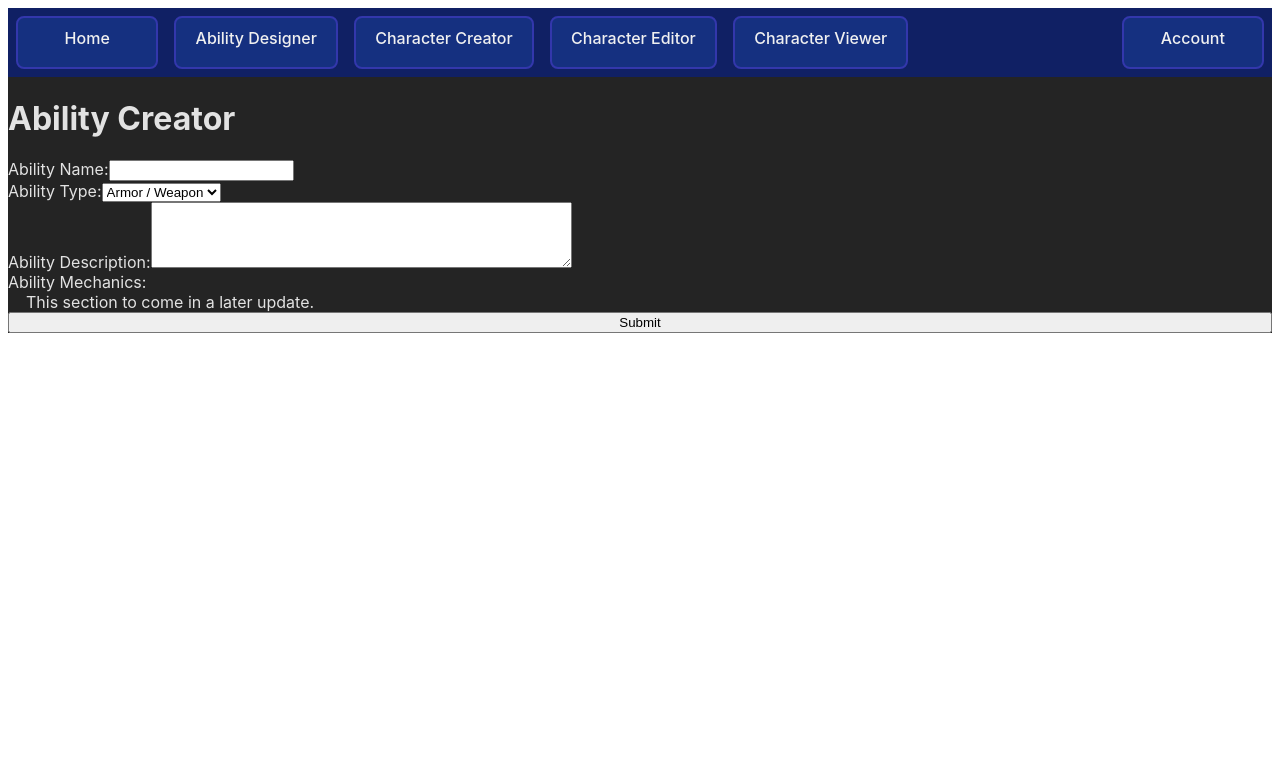
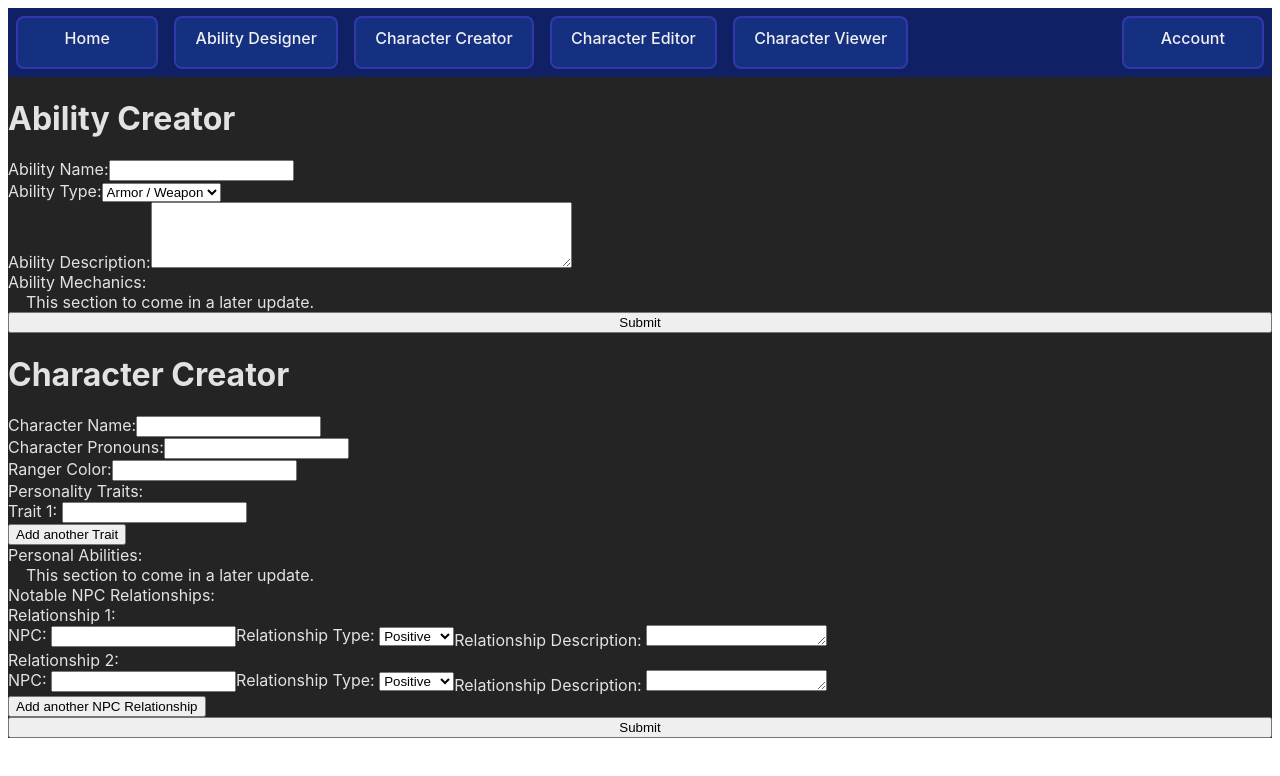
Before and after one commit to daria-mianne/TokuGameSheets, a Preact app: page / in a window 1280 px wide. Shown: the top 776 px of the page. Built offline with nearby package versions, Linux system fonts and the light colour scheme.

Commit message:
Add Character Creator form

```diff
--- a/src/app.tsx
+++ b/src/app.tsx
@@ -1,5 +1,6 @@
 //import './app.css'
 import { AbilityCreator } from './components/creationForms/AbilityCreator'
+import { CharacterCreator } from './components/creationForms/CharacterCreator'
 import { MenuBar } from './components/menubar/MenuBar'
 
 export function App() {
@@ -13,6 +14,7 @@ export function App() {
         }}>
             <MenuBar />
             <AbilityCreator />
+            <CharacterCreator />
         </div>
     )
 }
--- /dev/null
+++ b/src/components/creationForms/CharacterCreator.tsx
@@ -0,0 +1,106 @@
+import { useState } from "preact/hooks";
+
+function generatePersonalityTraitInputs(numPersonalityTraits: number) {
+    const inputs: unknown[] = []; // FIXME: real typing
+    for (let id = 0; id < numPersonalityTraits; id++) {
+        inputs.push(<label>
+            Trait {id + 1}:&nbsp;
+            <input id={`PersonalityTrait${id}`} type="text" maxLength={1000} />
+        </label>);
+    }
+    return inputs;
+}
+
+function generateNPCRelationshipInputs(numNPCRelationships: number) {
+    const inputs: unknown[] = []; // FIXME: real typing
+    for (let id = 0; id < numNPCRelationships; id++) {
+        inputs.push(<label>
+            Relationship {id + 1}:&nbsp;
+            <div style={{
+                display: 'flex',
+                flexDirection: 'row',
+            }}>
+                <label>
+                    NPC:&nbsp;<input id={`NPCRelName${id}`} type='text' maxLength={200} />
+                </label>
+                <label>
+                    Relationship Type:&nbsp;
+                    <select id={`NPCRelType${id}`}>
+                        <option value="positive">Positive</option>
+                        <option value="neutral">Neutral</option>
+                        <option value="negative">Negative</option>
+                    </select>
+                </label>
+                <label>
+                    Relationship Description:&nbsp;
+                    <textarea id={`NPCRelDesc${id}`} rows={1} maxLength={1000} style={{
+                        resize: "both",
+                    }} />
+                </label>
+            </div>
+        </label>)
+    }
+    return inputs;
+}
+
+export function CharacterCreator() {
+    const [numPersonalityTraits, setNumPersonalityTraits] = useState(1);
+    const [numNPCRelationships, setNumNPCRelationships] = useState(2);
+
+    return (<>
+        <h1>Character Creator</h1>
+        <form id="CharacterCreation">
+            <div style={{
+                display: 'flex',
+                flexDirection: 'column',
+            }}>
+                <label>
+                    Character Name:
+                    <input id="CharacterName" type="text" maxLength={200} />
+                </label>
+                <label>
+                    Character Pronouns:
+                    <input id="CharacterPronouns" type="text" maxLength={100} />
+                </label>
+                <label>
+                    Ranger Color:
+                    <input id="RangerColor" type="text" maxLength={50} />
+                </label>
+                <label>
+                    Personality Traits:
+                    <div style={{
+                        display: 'flex',
+                        flexDirection: 'column',
+                    }}>
+                        { generatePersonalityTraitInputs(numPersonalityTraits) }
+                    </div>
+                    <button type="button" onClick={
+                        () => setNumPersonalityTraits(numPersonalityTraits + 1)
+                    }>
+                        Add another Trait
+                    </button>
+                </label>
+                <label>
+                    Personal Abilities:
+                    <br />
+                    &nbsp;&nbsp;&nbsp;&nbsp;This section to come in a later update.
+                </label>
+                <label>
+                    Notable NPC Relationships:
+                    <div style={{
+                        display: 'flex',
+                        flexDirection: 'column',
+                    }}>
+                        { generateNPCRelationshipInputs(numNPCRelationships) }
+                    </div>
+                    <button type="button" onClick={
+                        () => setNumNPCRelationships(numNPCRelationships + 1)
+                    }>
+                        Add another NPC Relationship
+                    </button>
+                </label>
+                <input type="submit" value="Submit" />
+            </div>
+        </form>
+    </>);
+}
```
